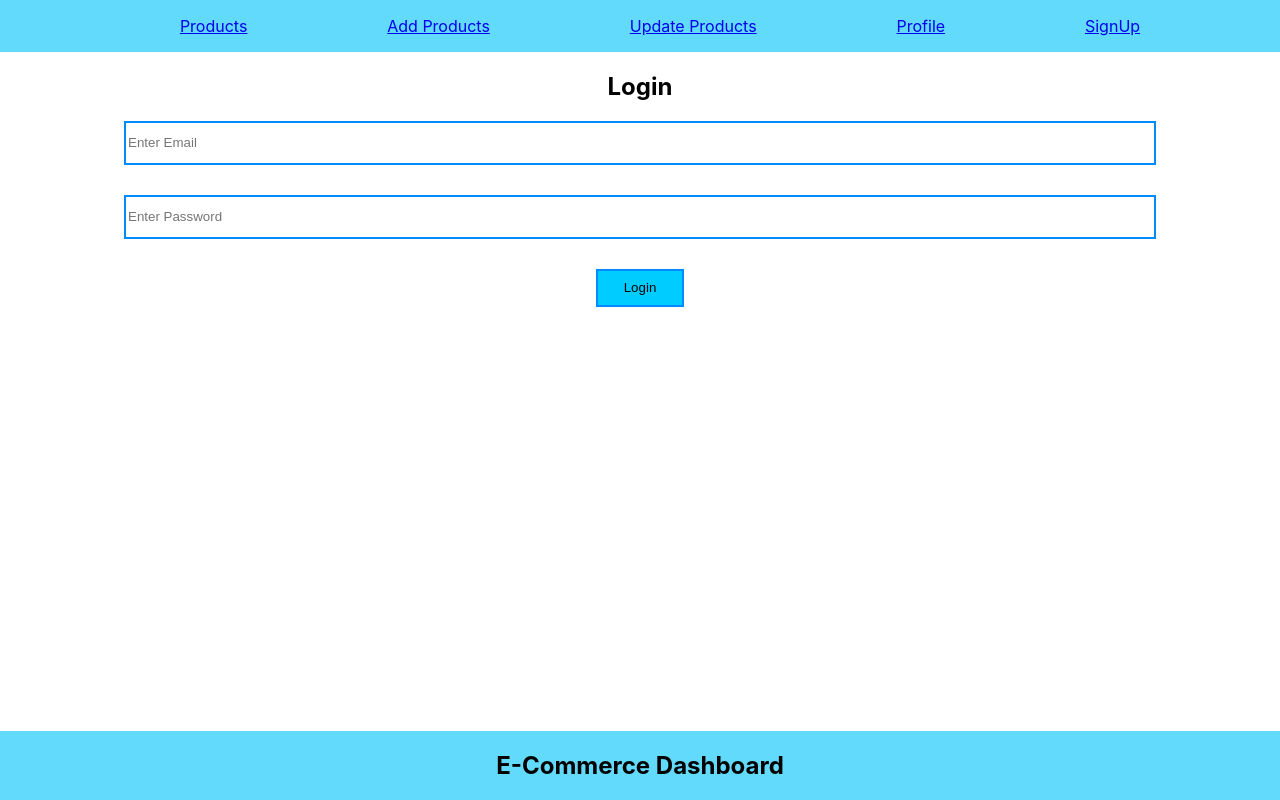
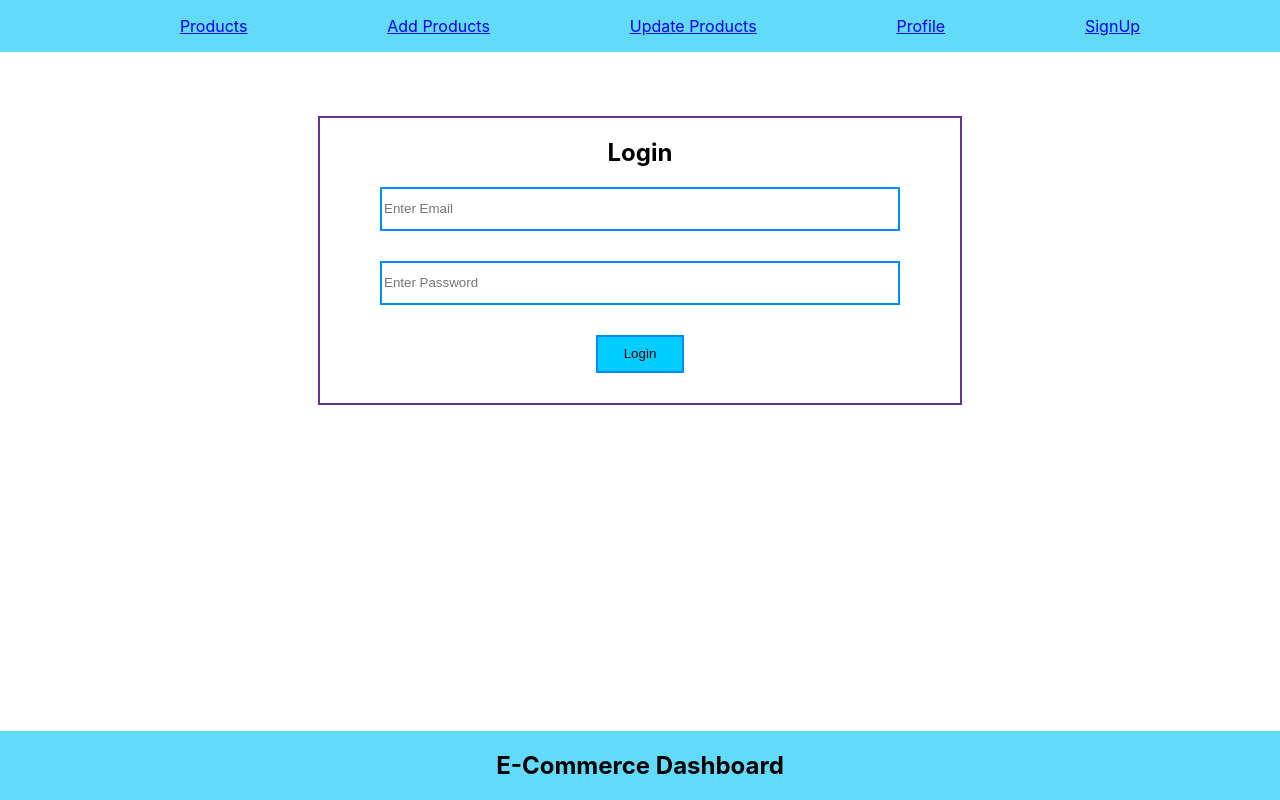
Before and after one commit to E-Commerce-VictheCG/FrontEnd, a React (Create React App) app: page /login in a window 1280 px wide. Built offline with nearby package versions, Linux system fonts and the light colour scheme.

Commit message:
Login page

```diff
--- a/src/components/Login Page/Login.css
+++ b/src/components/Login Page/Login.css
@@ -1,3 +1,10 @@
+.login {
+  border: 2px solid rebeccapurple;
+  width: 50%;
+  margin: auto;
+  margin-top: 5%;
+}
+
 .login_input {
   border: 2px solid rgb(0, 140, 255);
   width: 80%;
--- a/src/components/Login Page/Login.scss
+++ b/src/components/Login Page/Login.scss
@@ -1,3 +1,10 @@
+.login {
+    border: 2px solid rebeccapurple;
+    width: 50%;
+    margin: auto;
+    margin-top: 5%;
+}
+
 .login_input {
     border: 2px solid rgb(0, 140, 255);
     width: 80%;
```
Also changed, not shown: 1 other file (tests, documents, lock files or other folders).
